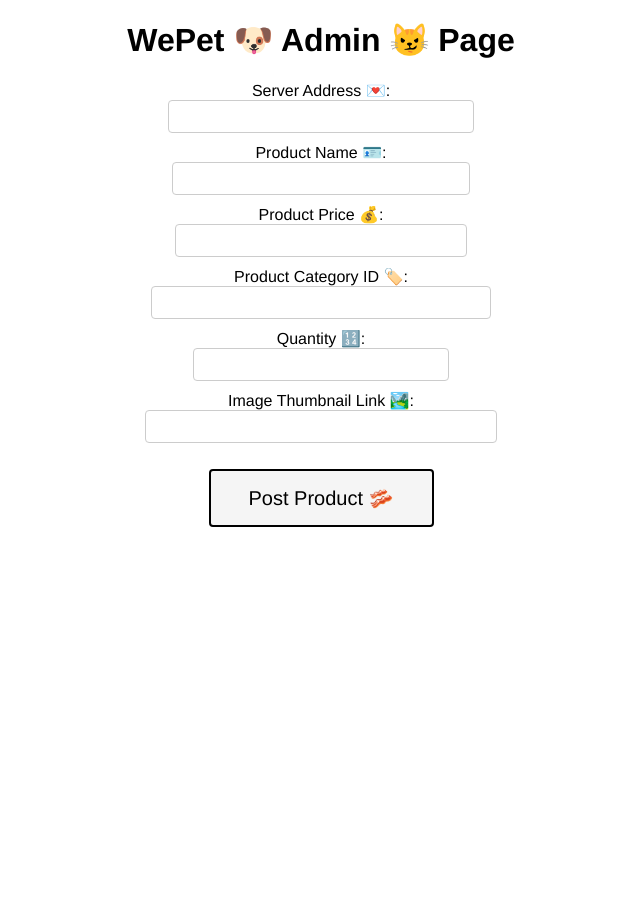
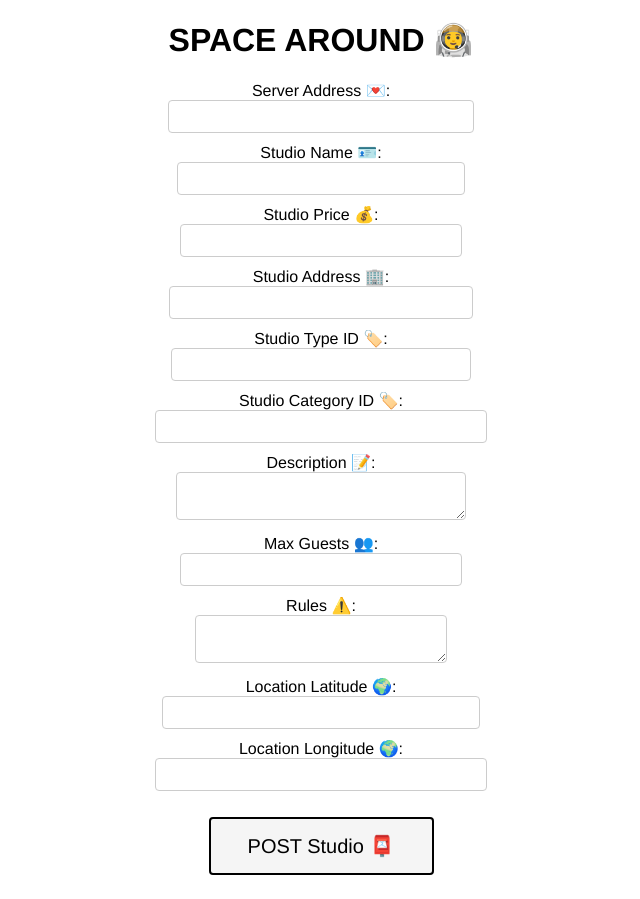
Before and after one commit to ts-oh/wepet-admin, a React (Vite) app: page / in a window 1280 px wide. Shown: the whole page, without its empty margins (319-959 px from the left). Before the commit the page ends 800 px from the top, so only its background shows below. Built offline with nearby package versions, Linux system fonts and the light colour scheme.

Commit message:
:poop: [MODIFY]: for use with space around db

```diff
--- a/src/App.jsx
+++ b/src/App.jsx
@@ -3,48 +3,60 @@ import axios from 'axios'
 import './App.css'
 
 const AdminPage = () => {
-  const [productName, setProductName] = useState('')
-  const [productPrice, setProductPrice] = useState('')
-  const [category, setCategory] = useState('')
-  // const [productDescription, setProductDescription] = useState('')
-  const [quantity, setQuantity] = useState('')
-  const [thumbnailLink, setThumbnailLink] = useState('')
   const [serverAddress, setServerAddress] = useState('')
+  const [studioName, setStudioName] = useState('')
+  const [studioPrice, setStudioPrice] = useState('')
+  const [studioAddress, setStudioAddress] = useState('')
+  const [studioTypeId, setStudioTypeId] = useState('')
+  const [studioCategoryId, setStudioCategoryId] = useState('')
+  const [description, setDescription] = useState('')
+  const [maxGuests, setMaxGuests] = useState('')
+  const [rules, setRules] = useState('')
+  const [locationLatitude, setLocationLatitude] = useState('')
+  const [locationLongitude, setLocationLongitude] = useState('')
 
   const handleSubmit = async (event) => {
     event.preventDefault()
 
-    const newProduct = {
-      productName: productName,
-      productPrice: productPrice,
-      // productDescription: productDescription,
-      productCategoryId: category,
-      productQuantity: quantity,
-      mainImageUrl: thumbnailLink,
+    const newStudio = {
+      studioName: studioName,
+      studioPrice: studioPrice,
+      studioAddress: studioAddress,
+      studioTypeId: studioTypeId,
+      studioCategoryId: studioCategoryId,
+      description: description,
+      maxGuests: maxGuests,
+      rules: rules,
+      locationLatitude: locationLatitude,
+      locationLongitude: locationLongitude,
     }
 
     try {
       const response = await axios.post(
-        `http://${serverAddress}/products`,
-        newProduct
+        `http://${serverAddress}/studios`,
+        newStudio
       )
 
-      setProductName('')
-      setProductPrice('')
-      setCategory('')
-      // setProductDescription('')
-      setQuantity('')
-      setThumbnailLink('')
+      setStudioName('')
+      setStudioPrice('')
+      setStudioAddress('')
+      setStudioTypeId('')
+      setStudioCategoryId('')
+      setDescription('')
+      setMaxGuests('')
+      setRules('')
+      setLocationLatitude('')
+      setLocationLongitude('')
 
-      console.log('Product added 🥳:', response.data)
+      console.log('Studio added 🥳:', response.data)
     } catch (error) {
-      console.error('Error adding product 🫠:', error)
+      console.error('Error adding studio 🫠:', error)
     }
   }
 
   return (
     <div>
-      <h1>WePet 🐶 Admin 😼 Page</h1>
+      <h1>SPACE AROUND 👨‍🚀</h1>
       <form onSubmit={handleSubmit}>
         <div>
           <label>Server Address 💌:</label>
@@ -55,53 +67,81 @@ const AdminPage = () => {
           />
         </div>
         <div>
-          <label>Product Name 🪪:</label>
+          <label>Studio Name 🪪:</label>
           <input
             type="text"
-            value={productName}
-            onChange={(e) => setProductName(e.target.value)}
+            value={studioName}
+            onChange={(e) => setStudioName(e.target.value)}
           />
         </div>
         <div>
-          <label>Product Price 💰:</label>
+          <label>Studio Price 💰:</label>
           <input
             type="text"
-            value={productPrice}
-            onChange={(e) => setProductPrice(e.target.value)}
+            value={studioPrice}
+            onChange={(e) => setStudioPrice(e.target.value)}
           />
         </div>
         <div>
-          <label>Product Category ID 🏷️:</label>
+          <label>Studio Address 🏢:</label>
           <input
             type="text"
-            value={category}
-            onChange={(e) => setCategory(e.target.value)}
-          />
-        </div>
-        {/* <div>
-          <label>Product Description 📝:</label>
-          <textarea
-            value={productDescription}
-            onChange={(e) => setProductDescription(e.target.value.trim())}
-          />
-        </div> */}
-        <div>
-          <label>Quantity 🔢:</label>
-          <input
-            type="number"
-            value={quantity}
-            onChange={(e) => setQuantity(e.target.value)}
+            value={studioAddress}
+            onChange={(e) => setStudioAddress(e.target.value)}
           />
         </div>
         <div>
-          <label>Image Thumbnail Link 🏞️:</label>
+          <label>Studio Type ID 🏷️:</label>
           <input
             type="text"
-            value={thumbnailLink}
-            onChange={(e) => setThumbnailLink(e.target.value)}
+            value={studioTypeId}
+            onChange={(e) => setStudioTypeId(e.target.value)}
           />
         </div>
-        <button type="submit">Post Product 🥓</button>
+        <div>
+          <label>Studio Category ID 🏷️:</label>
+          <input
+            type="text"
+            value={studioCategoryId}
+            onChange={(e) => setStudioCategoryId(e.target.value)}
+          />
+        </div>
+        <div>
+          <label>Description 📝:</label>
+          <textarea
+            value={description}
+            onChange={(e) => setDescription(e.target.value)}
+          />
+        </div>
+        <div>
+          <label>Max Guests 👥:</label>
+          <input
+            type="text"
+            value={maxGuests}
+            onChange={(e) => setMaxGuests(e.target.value)}
+          />
+        </div>
+        <div>
+          <label>Rules ⚠️:</label>
+          <textarea value={rules} onChange={(e) => setRules(e.target.value)} />
+        </div>
+        <div>
+          <label>Location Latitude 🌍:</label>
+          <input
+            type="text"
+            value={locationLatitude}
+            onChange={(e) => setLocationLatitude(e.target.value)}
+          />
+        </div>
+        <div>
+          <label>Location Longitude 🌍:</label>
+          <input
+            type="text"
+            value={locationLongitude}
+            onChange={(e) => setLocationLongitude(e.target.value)}
+          />
+        </div>
+        <button type="submit">POST Studio 📮</button>
       </form>
     </div>
   )
```
